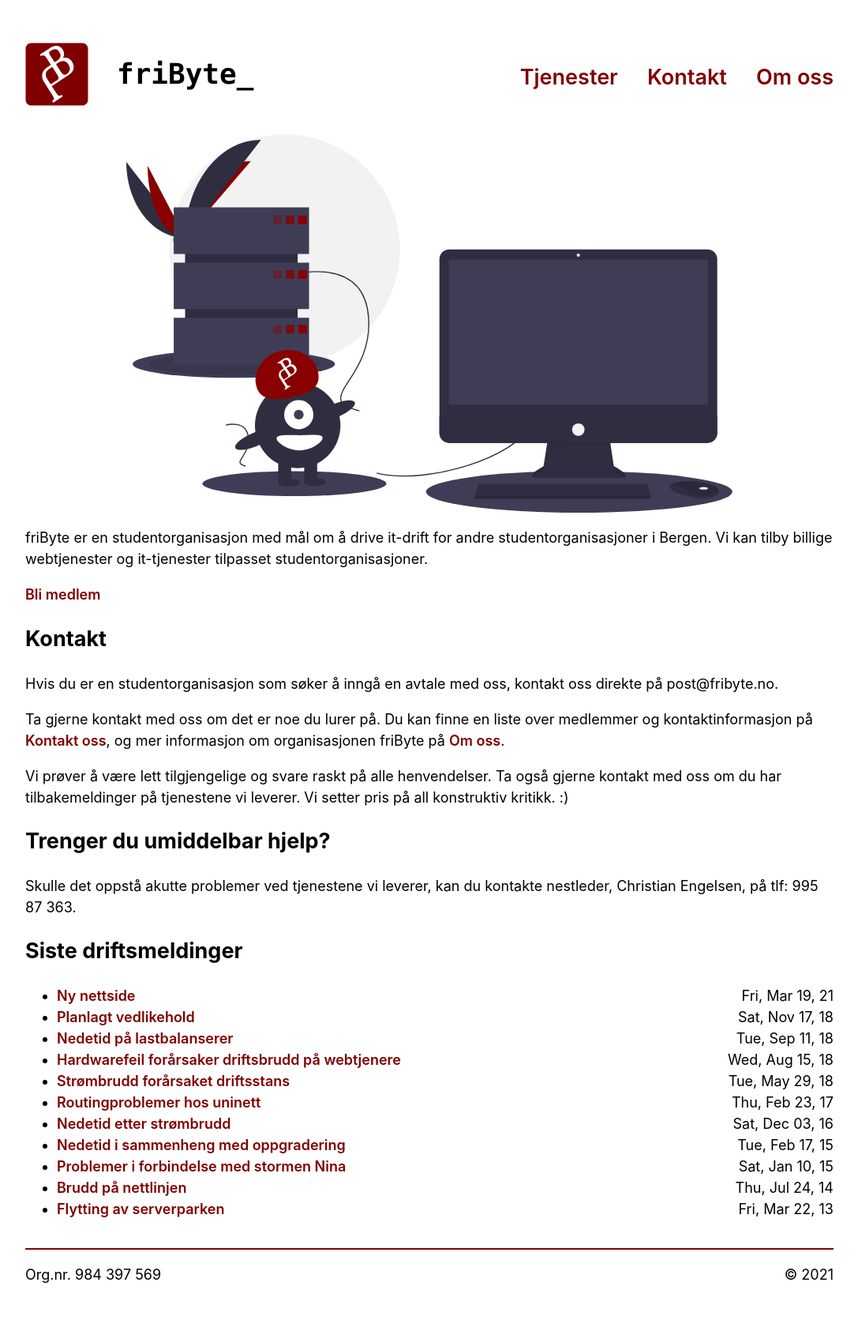
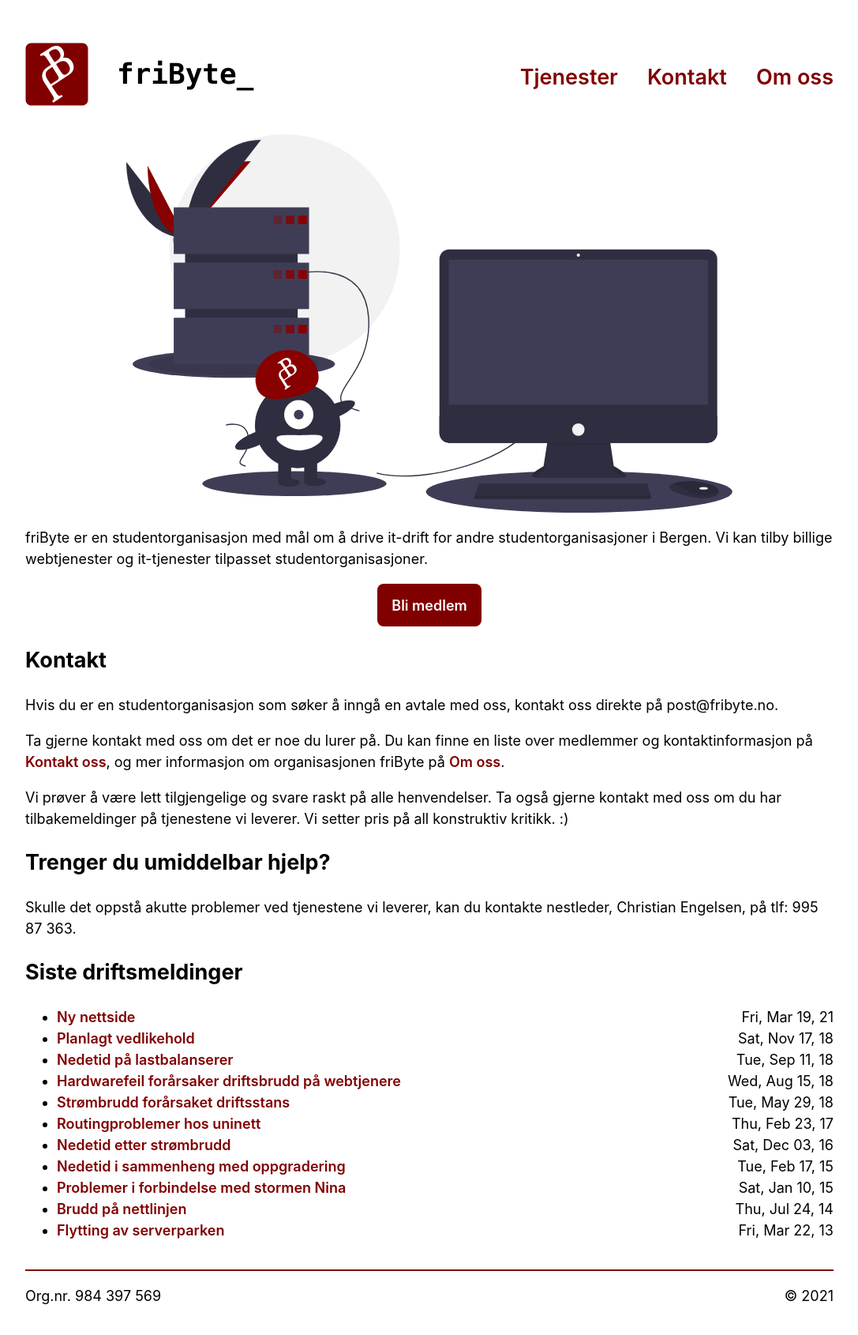
Before and after one commit to fribyte-code/fribyte.no, a Jekyll site: the page built from index.html, in a window 1280 px wide. Shown: the whole page at 79% size, without its empty margins (96-1183 px from the left). Built offline with Jekyll 4.4.1, drawn with Linux system fonts in a browser that asks for light colours; before the commit the page ends 1663 px from its top, so only the background shows below that.

Commit message:
feat: Added button styling

```diff
--- /dev/null
+++ b/assets/_sass/components/_buttons.scss
@@ -0,0 +1,29 @@
+button, .btn {
+    padding: .75em 1em;
+    border-radius: 8px;
+    cursor: pointer;
+    opacity: 1;
+    transition: all 350ms ease;
+
+    &:hover {
+        opacity: .75;
+    }
+
+    &.primary {
+        background: var(--primary-color);
+        color: white;
+    }
+
+    &.center {
+        text-align: center;
+    }
+}
+
+.button-container {
+    display: block;
+
+    &.center {
+        display: flex;
+        justify-content: center;
+    }
+}
--- a/assets/_sass/components/_index.scss
+++ b/assets/_sass/components/_index.scss
@@ -1 +1 @@
-@import "header", "footer";
+@import "header", "footer", "buttons";
--- a/index.html
+++ b/index.html
@@ -6,7 +6,9 @@ layout: default
 <p>
     friByte er en studentorganisasjon med mål om å drive it-drift for andre studentorganisasjoner i Bergen. Vi kan tilby billige webtjenester og it-tjenester tilpasset studentorganisasjoner.
 </p>
-<a href="/bli-medlem" class="btn primary">Bli medlem</a>
+<div class="button-container center">
+    <a href="/bli-medlem" class="btn primary center">Bli medlem</a>
+</div>
 
 <h2>Kontakt</h2>
 <p>
```
